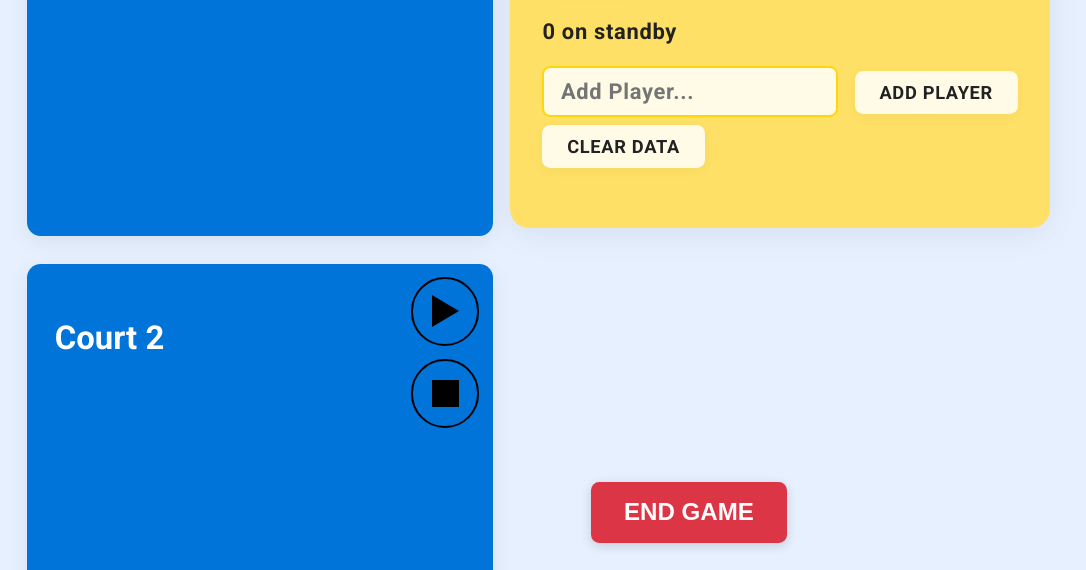
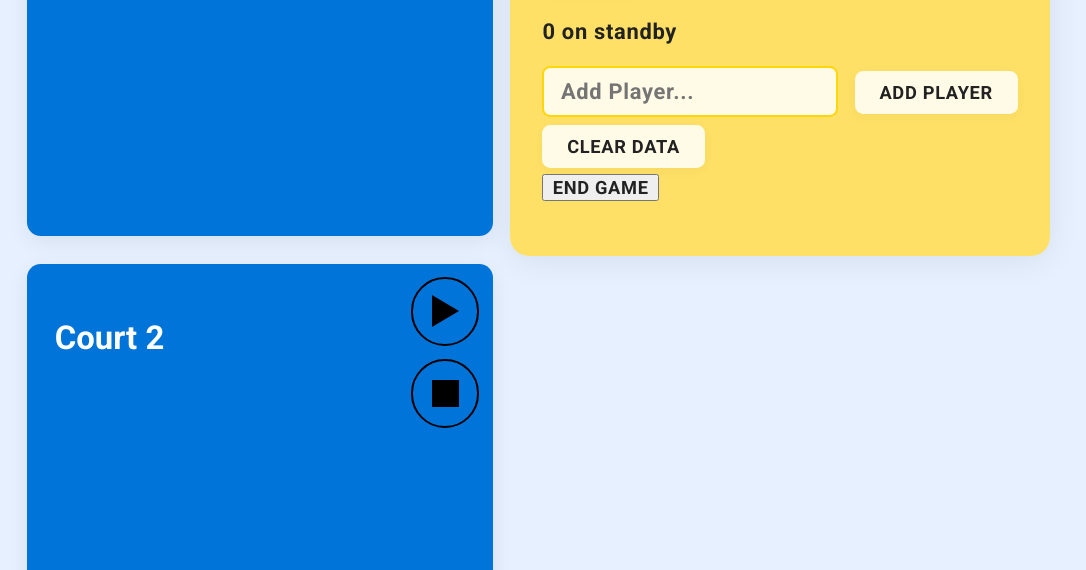
Before and after one commit to jorgemichaelang101/BadMinQ-, a plain HTML site: page index.html in a window 1280 px wide. Shown: the part 230-800 px from the top of the page, without its empty margins (0-1086 px from the left). Drawn offline with Linux system fonts and the light colour scheme.

Commit message:
Quick fix for misplaced nd game button

```diff
--- a/index.html
+++ b/index.html
@@ -58,10 +58,10 @@
         <div class="clear">
           <button class="clear-btn" id="clear-btn">CLEAR DATA</button>
         </div>
+        <div class="end-game-section">
+          <button class="end-game-btn">END GAME</button>
+        </div>
         <ul class="standby-list" id="standby-list"></ul>
-      </div>
-      <div class="end-game-section">
-        <button class="end-game-btn">END GAME</button>
       </div>
     </div>
 
--- a/styles.css
+++ b/styles.css
@@ -336,30 +336,6 @@ body {
   justify-content: flex-start;
   letter-spacing: 0.5px;
 }
-.end-game-section {
-  position: fixed;
-  bottom: 20px;
-  right: 20px;
-  margin-right: 340px; /* Aligns with yellow queue section */
-}
-
-.end-game-btn {
-  background: #dc3545;
-  color: white;
-  border: none;
-  border-radius: 6px;
-  font-weight: 700;
-  padding: 12px 24px;
-  font-size: 1.1rem;
-  box-shadow: 0 2px 8px rgba(0, 0, 0, 0.15);
-  cursor: pointer;
-  transition: all 0.2s;
-}
-
-.end-game-btn:hover {
-  background: #c82333;
-  transform: translateY(-1px);
-}
 
 .cost-modal {
   background: white;
```
